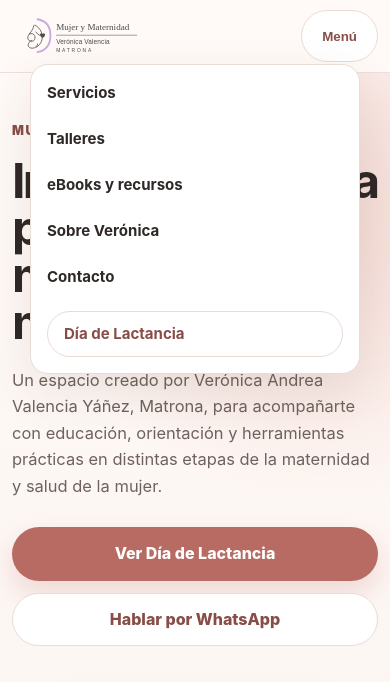
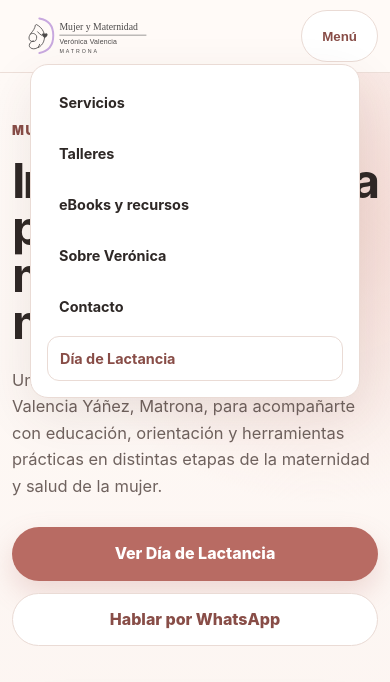
Before and after one commit to sebabarrazapi-ops/mujer-maternidad-dia-lactancia, a plain HTML site: page public/index.html in a window 390 px wide. Both pictures are taken after a click on the button "Menú". Shown: the top 682 px of the page. Drawn offline with Linux system fonts and the light colour scheme.

Commit message:
fix: prevent brand header and navigation clipping

```diff
--- a/public/brand.css
+++ b/public/brand.css
@@ -1 +1,15 @@
-.brand-logo-link{display:inline-flex;align-items:center;gap:10px;min-width:0}.brand-logo{display:block;width:auto;height:52px;max-width:190px;object-fit:contain}.brand-logo.compact{height:44px;max-width:155px}.brand-fallback{font-weight:900;letter-spacing:-.03em}.site-header .brand{display:inline-flex;align-items:center}.footer .brand-logo{height:72px;max-width:220px;margin-bottom:10px}@media(max-width:860px){.brand-logo{height:46px;max-width:160px}}@media(max-width:560px){.brand-logo{height:42px;max-width:145px}.site-header .brand-logo{max-width:135px}}
+.brand-logo-link{display:inline-flex;align-items:center;gap:10px;min-width:0;flex:0 0 auto;padding:2px 0}.brand-logo{display:block;width:auto;height:52px;max-width:190px;object-fit:contain}.brand-logo.compact{height:44px;max-width:155px}.brand-fallback{font-weight:900;letter-spacing:-.03em}.site-header .brand{display:inline-flex;align-items:center;flex:0 0 auto;overflow:visible}.footer .brand-logo{height:72px;max-width:220px;margin-bottom:10px}
+
+/* Header responsive guard: avoids clipping when browser zoom or viewport leaves too little room for the full menu. */
+.site-header .nav{width:min(calc(100% - 40px),1440px);max-width:1440px}.site-header .nav-links{gap:16px;font-size:.9rem;white-space:nowrap;min-width:0}.site-header .nav-links a{flex:0 0 auto}
+
+@media(max-width:1180px){
+  .brand-logo{height:46px;max-width:170px}.brand-logo.compact{height:44px;max-width:160px}
+  .site-header .nav-links{display:none}
+  .site-header .mobile-menu{display:inline-flex;flex:0 0 auto}
+  .site-header .nav-links.open{position:absolute;left:18px;right:18px;top:64px;display:flex;flex-direction:column;align-items:stretch;gap:8px;white-space:normal;background:#fff;border:1px solid var(--line,#eadbd5);border-radius:18px;padding:16px;box-shadow:var(--shadow,0 18px 50px rgba(76,46,39,.10));z-index:80}
+  .site-header .nav-links.open a{width:100%;padding:10px 12px;border-radius:12px}
+  .site-header .nav{position:relative}
+}
+
+@media(max-width:560px){.brand-logo{height:42px;max-width:150px}.site-header .brand-logo{max-width:145px}.site-header .nav{width:min(calc(100% - 24px),1440px)}}
```
